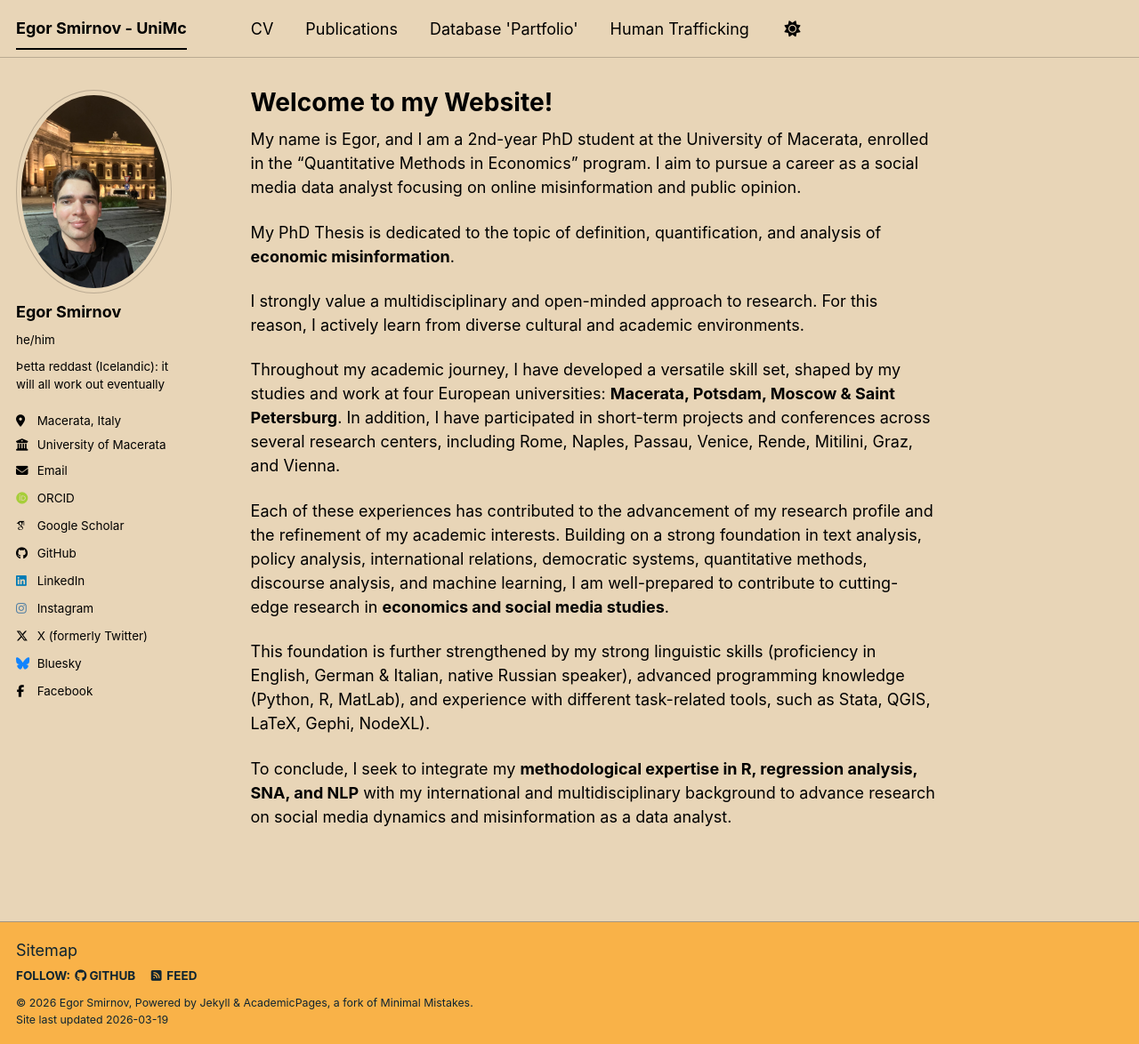
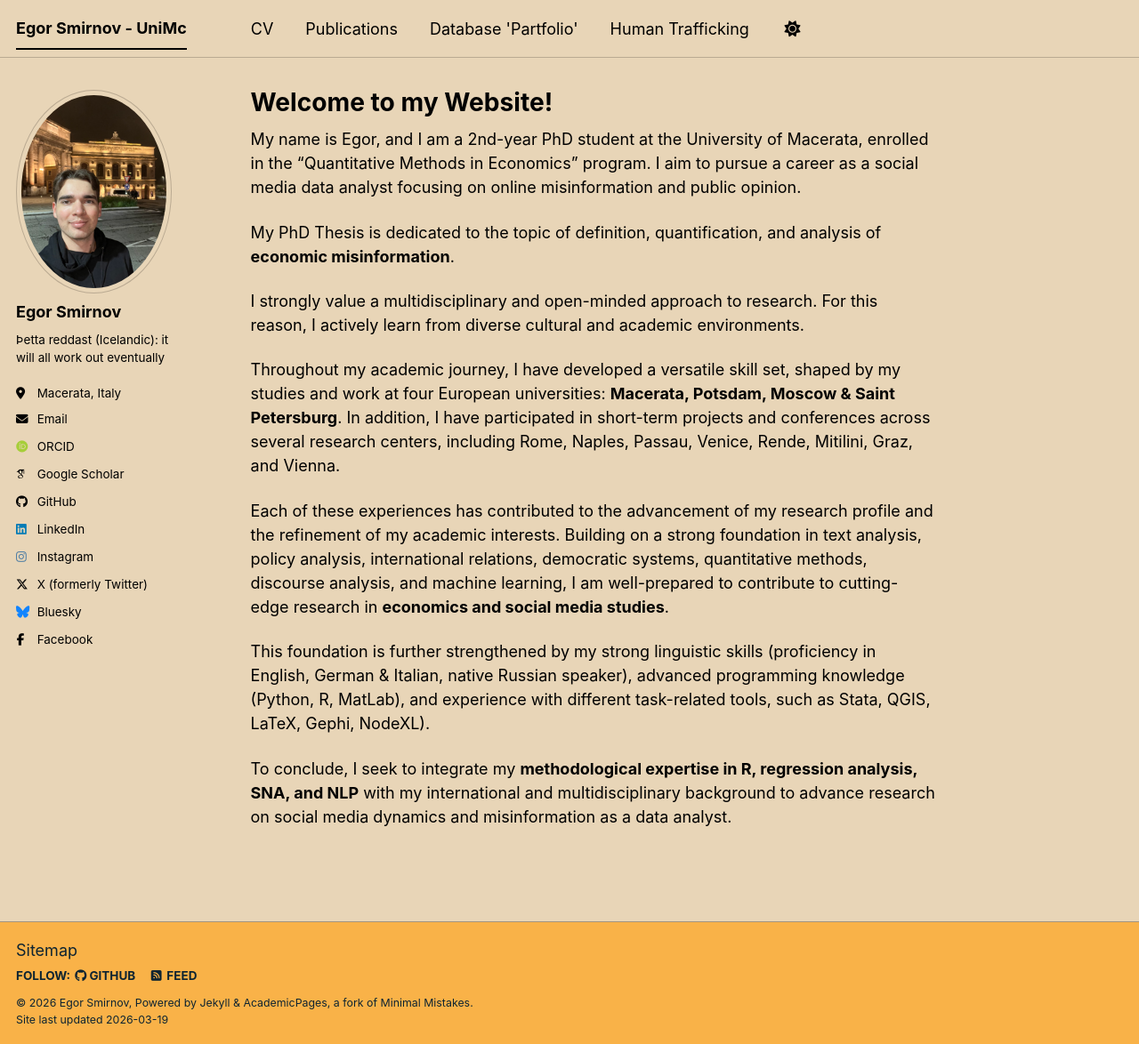
Before and after one commit to smiregorio/smiregorio.github.io, a Jekyll site: the page built from _pages/about.md, in a window 1280 px wide and 1174 px high. Shown: the whole window at 89% size. Built offline with Jekyll 4.4.1, drawn with Linux system fonts in a browser that asks for light colours; some web fonts are replaced; a script bundle is joined from its source files by our own code; library files that are not in the unit come from our copies.

Commit message:
config personal data update 11

```diff
--- a/_config.yml
+++ b/_config.yml
@@ -25,10 +25,10 @@ author:
   # Biographic information
   avatar           : "profile.png"
   name             : "Egor Smirnov"
-  pronouns         : "he/him"
+  pronouns         : # text
   bio              : "Þetta reddast (Icelandic): it will all work out eventually"
   location         : "Macerata, Italy"
-  employer         : "University of Macerata"
+  employer         : # text
   uri              : # URL
   email            : "e.smirnov@unimc.it"
 
```
